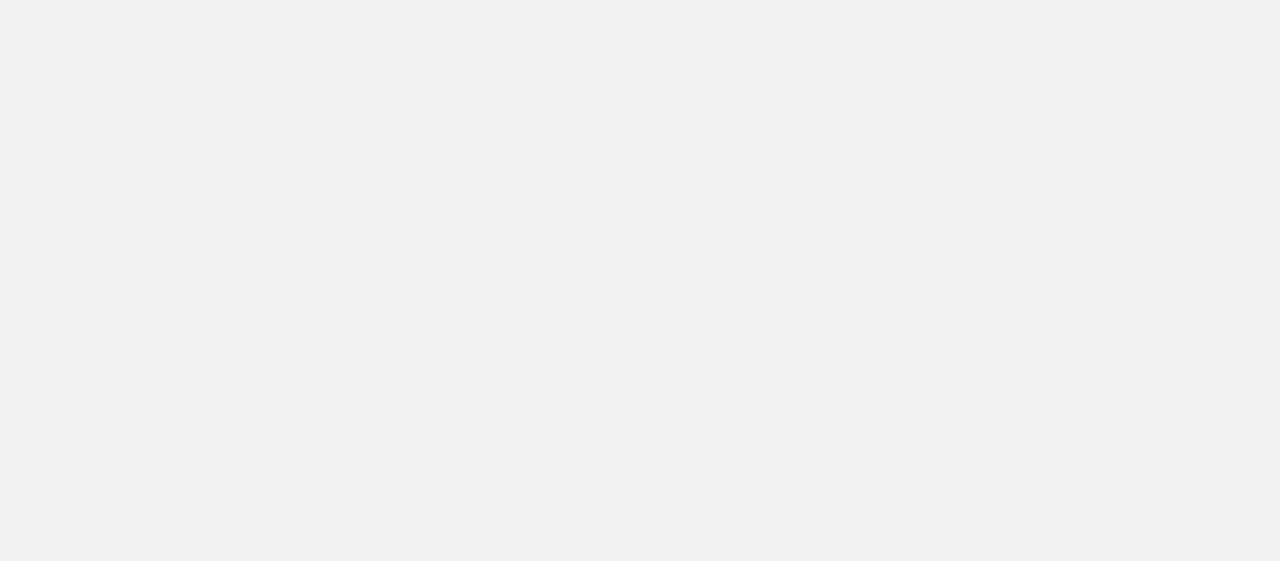
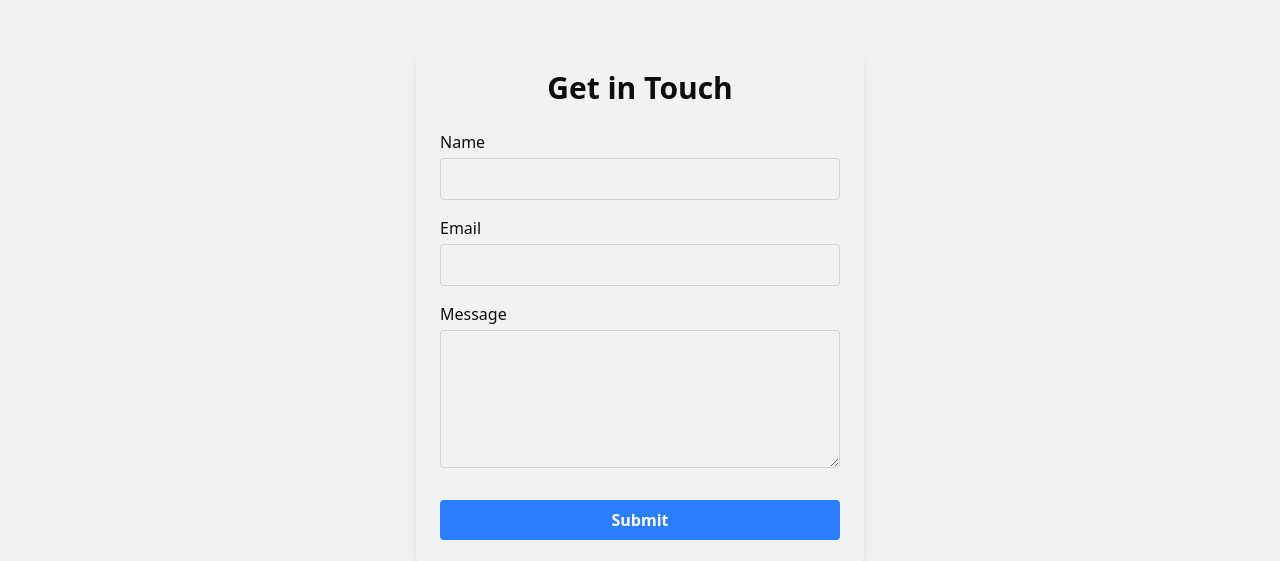
Before and after one commit to Im-Moazzam/Ecommerce-Product-Gallery, a React (Vite) app: page / in a window 1280 px wide. Shown: the part 380-941 px from the top of the page. Before the commit the page ends 800 px from the top, so only its background shows below. Built offline with nearby package versions, Linux system fonts and the light colour scheme; no server answers.

Commit message:
Contact Form added

```diff
--- a/src/App.jsx
+++ b/src/App.jsx
@@ -1,16 +1,14 @@
 import Header from './components/Header.jsx'
 import Hero from './sections/Hero.jsx';
-import GalleryCard from './components/GalleryCard.jsx';
 import Gallery from './sections/Gallery.jsx';
+import Contact from './sections/Contact.jsx';
 function App() {
     return (
       <div>
         <Header/>
         <Hero/>
         <Gallery/>
-        {/* <GalleryCard title="Fjallraven - Foldsack No. 1 Backpack, Fits 15 Laptops"
-        image="https://fakestoreapi.com/img/81fPKd-2AYL._AC_SL1500_t.png"
-        price="109.95"/> */}
+        <Contact/>
         </div>
     );
 }
--- /dev/null
+++ b/src/sections/Contact.jsx
@@ -0,0 +1,80 @@
+import React, { useState } from "react";
+
+function Contact() {
+  const [formData, setFormData] = useState({
+    name: "",
+    email: "",
+    message: "",
+  });
+
+  const handleChange = (e) => {
+    const { name, value } = e.target;
+    setFormData({ ...formData, [name]: value });
+  };
+
+  const handleSubmit = (e) => {
+    e.preventDefault();
+    console.log("Form Submitted: ", formData);
+    setFormData({ name: "", email: "", message: "" });
+  };
+
+  return (
+    <div className="max-w-md mx-auto mt-16 p-6 bg-bgLight rounded-lg shadow-lg">
+      <h1 className="text-3xl font-bold mb-6 text-center text-textMain">
+        Get in Touch
+      </h1>
+      <form onSubmit={handleSubmit} className="flex flex-col gap-4">
+        <div className="flex flex-col">
+          <label htmlFor="name" className="mb-1 text-textMain font-medium">
+            Name
+          </label>
+          <input
+            type="text"
+            id="name"
+            name="name"
+            value={formData.name}
+            onChange={handleChange}
+            className="p-2 border border-gray-300 rounded focus:outline-none focus:ring-2 focus:ring-blue-400"
+          />
+        </div>
+
+        <div className="flex flex-col">
+          <label htmlFor="email" className="mb-1 text-textMain font-medium">
+            Email
+          </label>
+          <input
+            type="email"
+            id="email"
+            name="email"
+            value={formData.email}
+            onChange={handleChange}
+            className="p-2 border border-gray-300 rounded focus:outline-none focus:ring-2 focus:ring-blue-400"
+          />
+        </div>
+
+        <div className="flex flex-col">
+          <label htmlFor="message" className="mb-1 text-textMain font-medium">
+            Message
+          </label>
+          <textarea
+            id="message"
+            name="message"
+            value={formData.message}
+            onChange={handleChange}
+            rows="5"
+            className="p-2 border border-gray-300 rounded focus:outline-none focus:ring-2 focus:ring-blue-400"
+          />
+        </div>
+
+        <button
+          type="submit"
+          className="mt-4 bg-blue-500 text-white py-2 rounded font-semibold hover:bg-blue-600 transition"
+        >
+          Submit
+        </button>
+      </form>
+    </div>
+  );
+}
+
+export default Contact;
```
